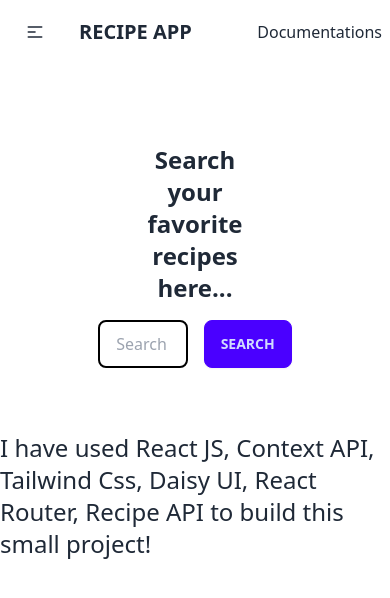
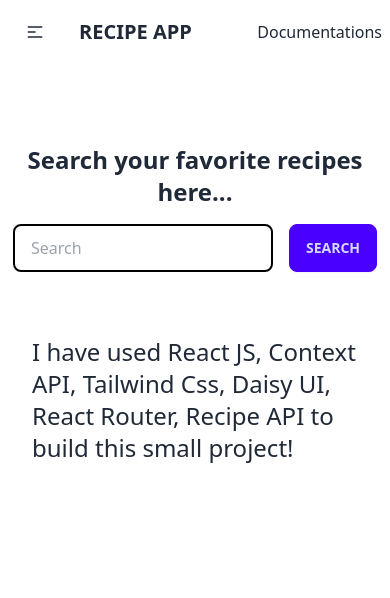
Before and after one commit to tanzimr8/recipe-app-with-tailwind, a React (Create React App) app: page /documentations in a window 390 px wide. Shown: the top 598 px of the page. Built offline with nearby package versions, Linux system fonts and the light colour scheme.

Commit message:
updated mobile responsiveness

```diff
--- a/src/components/pages/Documentation.jsx
+++ b/src/components/pages/Documentation.jsx
@@ -2,7 +2,7 @@ import React from 'react'
 
 const Documentation = () => {
   return (
-    <div className='flex flex-col items-center justify-center'>
+    <div className='flex flex-col items-center justify-center px-8 md:text-center'>
       <p className='text-2xl'>I have used React JS, Context API, Tailwind Css, Daisy UI, React Router, Recipe API to build this small project!</p>
     </div>
   )
--- a/src/components/shared/Nav.jsx
+++ b/src/components/shared/Nav.jsx
@@ -1,5 +1,5 @@
 import React, { useContext } from 'react'
-import { NavLink } from 'react-router-dom'
+import { NavLink, Link } from 'react-router-dom'
 import { GlobalContext } from '../../context'
 const Nav = () => {
     const { favoritelists } = useContext(GlobalContext);
@@ -35,7 +35,7 @@ const Nav = () => {
                         </li>
                     </ul>
                 </div>
-                <a className="btn btn-ghost text-xl ">RECIPE APP</a>
+                <Link to={'/'} className="btn btn-ghost text-xl ">RECIPE APP</Link>
             </div>
             <div className="navbar-center hidden lg:flex">
                 <ul className="menu menu-horizontal px-1 text-2xl uppercase">
--- a/src/components/shared/Search/index.jsx
+++ b/src/components/shared/Search/index.jsx
@@ -4,7 +4,7 @@ const Search = () => {
     const {searchInput, setSearchInput,handleSearch} = useContext(GlobalContext);
     return (
         <>
-            <div className="py-16 px-32 max-auto flex flex-col w-full items-center justify-center">
+            <div className="py-16 lg:px-32 max-auto flex flex-col w-full items-center justify-center">
                 <h2 className='py-4 text-center font-bold text-2xl'>Search your favorite recipes here...</h2>
                 <form onSubmit={handleSearch} className="w-full form-control flex flex-row justify-center gap-4">
                     <label className=" input input-bordered border-2 border-black flex items-center w-2/3 ">
@@ -14,7 +14,6 @@ const Search = () => {
                         <button type="submit" className="w-full btn btn-primary">SEARCH</button>
                     </div>
                 </form>
-                {searchInput}
             </div>
         </>
     )
```
